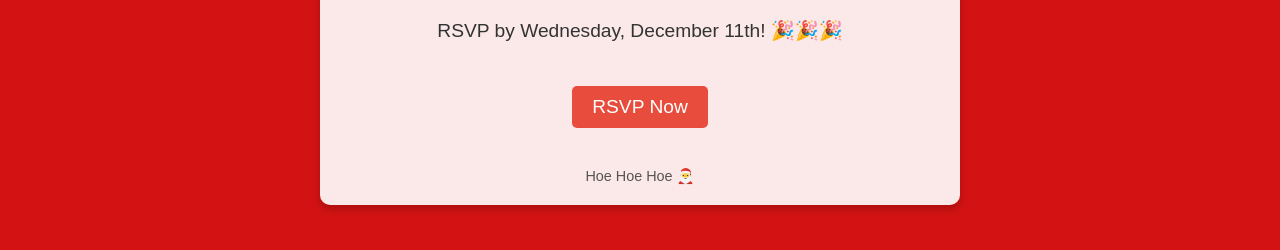
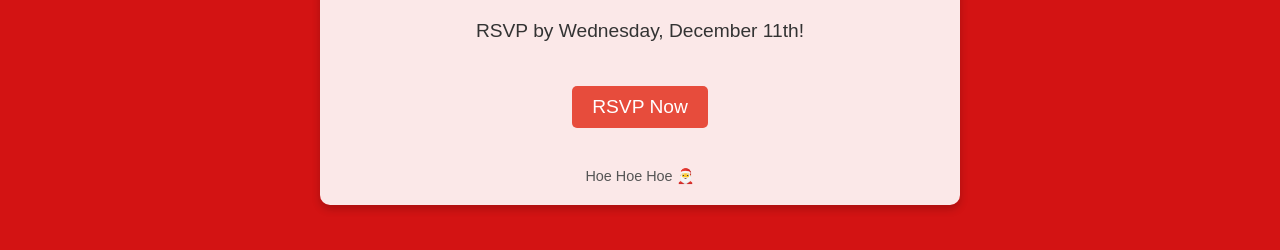
Before and after one commit to maryvillamor/pizza-pyjamas-christmas-party, a plain HTML site: page index.html in a window 1280 px wide. Shown: the part 442-692 px from the top of the page. Drawn offline with Linux system fonts and the light colour scheme.

Commit message:
Update index.html
removed party emoji:(

```diff
--- a/index.html
+++ b/index.html
@@ -163,7 +163,7 @@
             📍 <strong>Where:</strong> Apartment 4, 11625 rue Pavillon, Pierrefonds H8Y 2Y3
         </p>
         <p>
-            RSVP by Wednesday, December 11th! 🎉🎉🎉
+            RSVP by Wednesday, December 11th!
         </p>
         <a class="btn" href="sms:+15142246810?body=I%20am%20RSVPing%20for%20the%20Pizza%20%26%20Pyjamas%20Christmas%20Party🎉">
             RSVP Now
```
